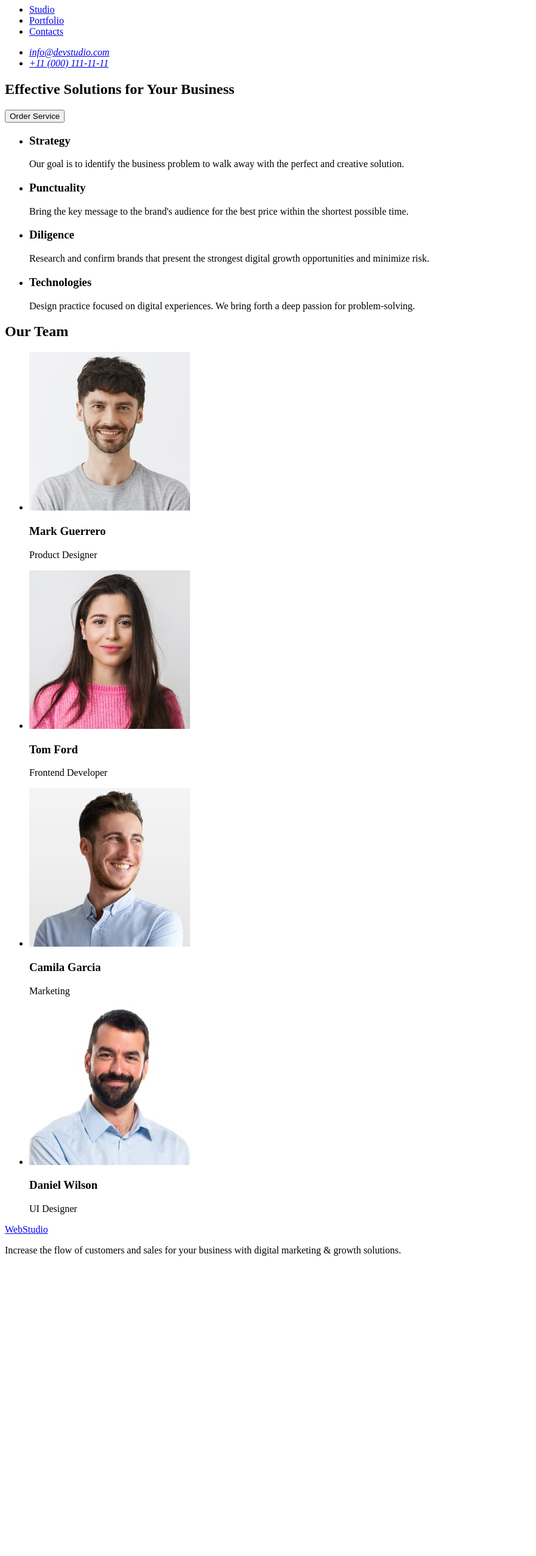
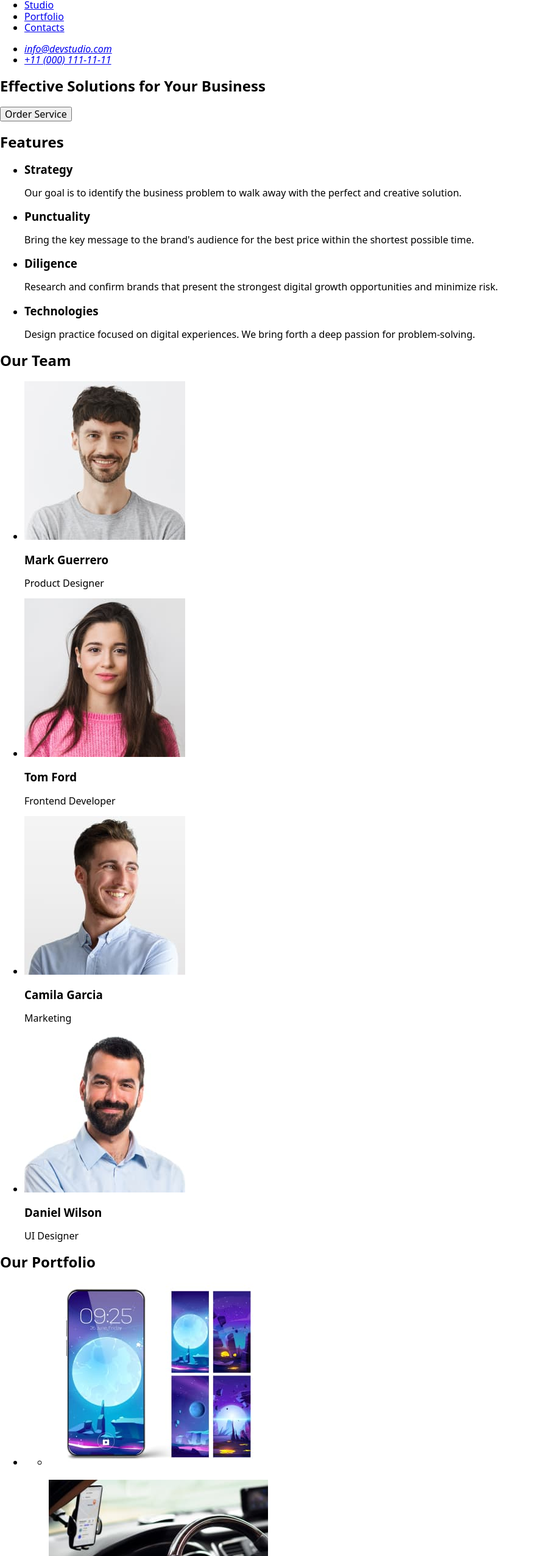
Before and after one commit to Arrakk-tur/goit-markup-hw-02, a plain HTML site: page index.html in a window 1280 px wide. Shown: the part 35-2586 px from the top of the page at 61% size, without its empty margins (0-880 px from the left). Before the commit the page ends 2110 px from the top, so only its background shows below. Drawn offline with nearby package versions, Linux system fonts and the light colour scheme.

Commit message:
new section, reorganization image, class added, font added

```diff
--- a/index.html
+++ b/index.html
@@ -1,18 +1,36 @@
 <!DOCTYPE html>
 <html lang="en">
+
 <head>
   <meta charset="UTF-8" />
   <meta name="viewport" content="width=device-width, initial-scale=1.0" />
   <title>Main Page</title>
+  <!-- Нормалізатор -->
+  <link rel="stylesheet"
+    href="https://cdnjs.cloudflare.com/ajax/libs/modern-normalize/2.0.0/modern-normalize.min.css" />
+  <!-- Шрифти -->
+  <link rel="preconnect" href="https://fonts.googleapis.com">
+  <link rel="preconnect" href="https://fonts.gstatic.com" crossorigin>
+  <link href="https://fonts.googleapis.com/css2?family=Raleway:wght@700&family=Roboto:wght@400;500;700&display=swap"
+    rel="stylesheet">
+  <!-- Стилі -->
+  <link rel="stylesheet" href="./css/styles.css" />
 </head>
+
 <body>
-    <header>
-      <nav>
-        <a href="./index.html">WebStudio</a>
-        <ul>
-          <li><a href="#">Studio</a></li>
-          <li><a href="#">Portfolio</a></li>
-          <li><a href="#">Contacts</a></li>
+  <header class="header">
+    <nav class="header-nav nav">
+      <a class="logo logo-dark" href="./index.html"><span>Web</span>Studio</a>
+      <ul class="nav-list">
+        <li class="nav-item">
+          <a class="nav-link" href="#">Studio</a>
+        </li>
+        <li class="nav-item">
+          <a class="nav-link" href="#">Portfolio</a>
+        </li>
+        <li class="nav-item">
+          <a class="nav-link" href="#">Contacts</a>
+        </li>
       </ul>
     </nav>
     <address>
@@ -23,95 +41,132 @@
     </address>
   </header>
   <main>
-      <section id="hero_image">
-        <h1>Effective Solutions for Your Business</h1>
-        <button type="button">Order Service</button>
+
+    <!-- region Hero -->
+    <section class="hero">
+      <h1 class="hero-title">Effective Solutions for Your Business</h1>
+      <button class="btn" type="button">Order Service</button>
     </section>
-      <section>
-        <h2 hidden>Section 1</h2>
-        <ul>
-          <li>
-            <h3>Strategy</h3>
-            <p>
+    <!-- #endregion -->
+
+    <!-- region Features -->
+    <section class="features">
+      <h2 class="visually-hidden">Features</h2>
+      <ul class="features-list">
+        <li class="features-item">
+          <h3 class="features-subtitle">Strategy</h3>
+          <p class="features-desc">
             Our goal is to identify the business problem to walk away with the
             perfect and creative solution.
           </p>
         </li>
-          <li>
-            <h3>Punctuality</h3>
-            <p>
+        <li class="features-item">
+          <h3 class="features-subtitle">Punctuality</h3>
+          <p class="features-desc">
             Bring the key message to the brand's audience for the best price
             within the shortest possible time.
           </p>
         </li>
-          <li>
-            <h3>Diligence</h3>
-            <p>
+        <li class="features-item">
+          <h3 class="features-subtitle">Diligence</h3>
+          <p class="features-desc">
             Research and confirm brands that present the strongest digital
             growth opportunities and minimize risk.
           </p>
         </li>
-          <li>
-            <h3>Technologies</h3>
-            <p>
+        <li class="features-item">
+          <h3 class="features-subtitle">Technologies</h3>
+          <p class="features-desc">
             Design practice focused on digital experiences. We bring forth a
             deep passion for problem-solving.
           </p>
         </li>
       </ul>
     </section>
-      <section>
-        <h2>Our Team</h2>
-        <ul>
-          <li>
-            <img
-              src="./images/img-0.jpg"
-              alt="Mark Guerrero, Product Designer"
-              width="264"
-              height="260"
-            />
-            <h3>Mark Guerrero</h3>
-            <p>Product Designer</p>
+    <!-- #endregion -->
+
+    <!-- region Our Team -->
+    <section class="team">
+      <h2 class="team-title">Our Team</h2>
+      <ul class="team-list">
+        <li class="team-item">
+          <img class="team-ill" src="./images/team/img-0.jpg" alt="Mark Guerrero, Product Designer" width="264" height="260" />
+          <h3 class="team-name">Mark Guerrero</h3>
+          <p class="team-prof">Product Designer</p>
         </li>
-          <li>
-            <img
-              src="./images/img-1.jpg"
-              alt="Tom Ford, Frontend Developer"
-              width="264"
-              height="260"
-            />
-            <h3>Tom Ford</h3>
-            <p>Frontend Developer</p>
+        <li class="team-item">
+          <img class="team-ill" src="./images/team/img-1.jpg" alt="Tom Ford, Frontend Developer" width="264" height="260" />
+          <h3 class="team-name">Tom Ford</h3>
+          <p class="team-prof">Frontend Developer</p>
         </li>
-          <li>
-            <img
-              src="./images/img-2.jpg"
-              alt="Camila Garcia, Marketing"
-              width="264"
-              height="260"
-            />
-            <h3>Camila Garcia</h3>
-            <p>Marketing</p>
+        <li class="team-item">
+          <img class="team-ill" src="./images/team/img-2.jpg" alt="Camila Garcia, Marketing" width="264" height="260" />
+          <h3 class="team-name">Camila Garcia</h3>
+          <p class="team-prof">Marketing</p>
         </li>
-          <li>
-            <img
-              src="./images/img-3.jpg"
-              alt="Daniel Wilson, UI Designer"
-              width="264"
-              height="260"
-            />
-            <h3>Daniel Wilson</h3>
-            <p>UI Designer</p>
+        <li class="team-item">
+          <img class="team-ill" src="./images/team/img-3.jpg" alt="Daniel Wilson, UI Designer" width="264" height="260" />
+          <h3 class="team-name">Daniel Wilson</h3>
+          <p class="team-prof">UI Designer</p>
         </li>
       </ul>
     </section>
+    <!-- #endregion -->
+
+    <!-- region Our Portfolio -->
+    <section class="portfolio">
+      <h2 class="portfolio-title">Our Portfolio</h2>
+      <ul class="portfolio-main-list">
+        <li class="portfolio-main-item">
+          <ul class="portfolio-iner-list">
+            <li class="portfolio-iner-item">
+              <img src="./images/portfolio/img-1.jpg" height="300px" width="360px" alt=""></img>
+              <h2 class="portfolio-subtitle"></h2>
+              <p class="portfolio-desc"></p>
+            </li>
+            <li class="portfolio-iner-item">
+              <img src="./images/portfolio/img-2.jpg" height="300px" width="360px" alt=""></img>
+              <h2 class="portfolio-subtitle"></h2>
+              <p class="portfolio-desc"></p>
+            </li>
+            <li class="portfolio-iner-item">
+              <img src="./images/portfolio/img-3.jpg" height="300px" width="360px" alt=""></img>
+              <h2 class="portfolio-subtitle"></h2>
+              <p class="portfolio-desc"></p>
+            </li>
+          </ul>
+        </li>
+        <li class="portfolio-main-item">
+          <ul class="portfolio-iner-list">
+            <li class="portfolio-iner-item">
+              <img src="./images/portfolio/img-4.jpg" height="300px" width="360px" alt=""></img>
+              <h2 class="portfolio-subtitle"></h2>
+              <p class="portfolio-desc"></p>
+            </li>
+            <li class="portfolio-iner-item">
+              <img src="./images/portfolio/img-5.jpg" height="300px" width="360px" alt=""></img>
+              <h2 class="portfolio-subtitle"></h2>
+              <p class="portfolio-desc"></p>
+            </li>
+            <li class="portfolio-iner-item">
+              <img src="./images/portfolio/img-6.jpg" height="300px" width="360px" alt=""></img>
+              <h2 class="portfolio-subtitle"></h2>
+              <p class="portfolio-desc"></p>
+            </li>
+          </ul>
+        </li>
+      </ul>
+    </section>
+    <!-- #endregion -->
+
   </main>
   <footer>
-      <a href="./index.html">WebStudio</a>
-      <p>
+    <a class="logo logo-white" href="./index.html"><span>Web</span>Studio</a>
+    <p class="footer-desc">
       Increase the flow of customers and sales for your business with digital
       marketing & growth solutions.
     </p>
   </footer>
 </body>
+
 </html>
```
Also changed, not shown: css/styles.css (added), images/portfolio/img-0.jpg (added), images/portfolio/img-1.jpg (added), images/portfolio/img-2.jpg (added), images/portfolio/img-3.jpg (added), images/portfolio/img-4.jpg (added), images/portfolio/img-5.jpg (added), images/team/img-0.jpg (renamed from images/img-0.jpg), images/team/img-1.jpg (renamed from images/img-1.jpg), images/team/img-2.jpg (renamed from images/img-2.jpg), images/team/img-3.jpg (renamed from images/img-3.jpg). Lines whose indentation alone changed are shown as unchanged.
